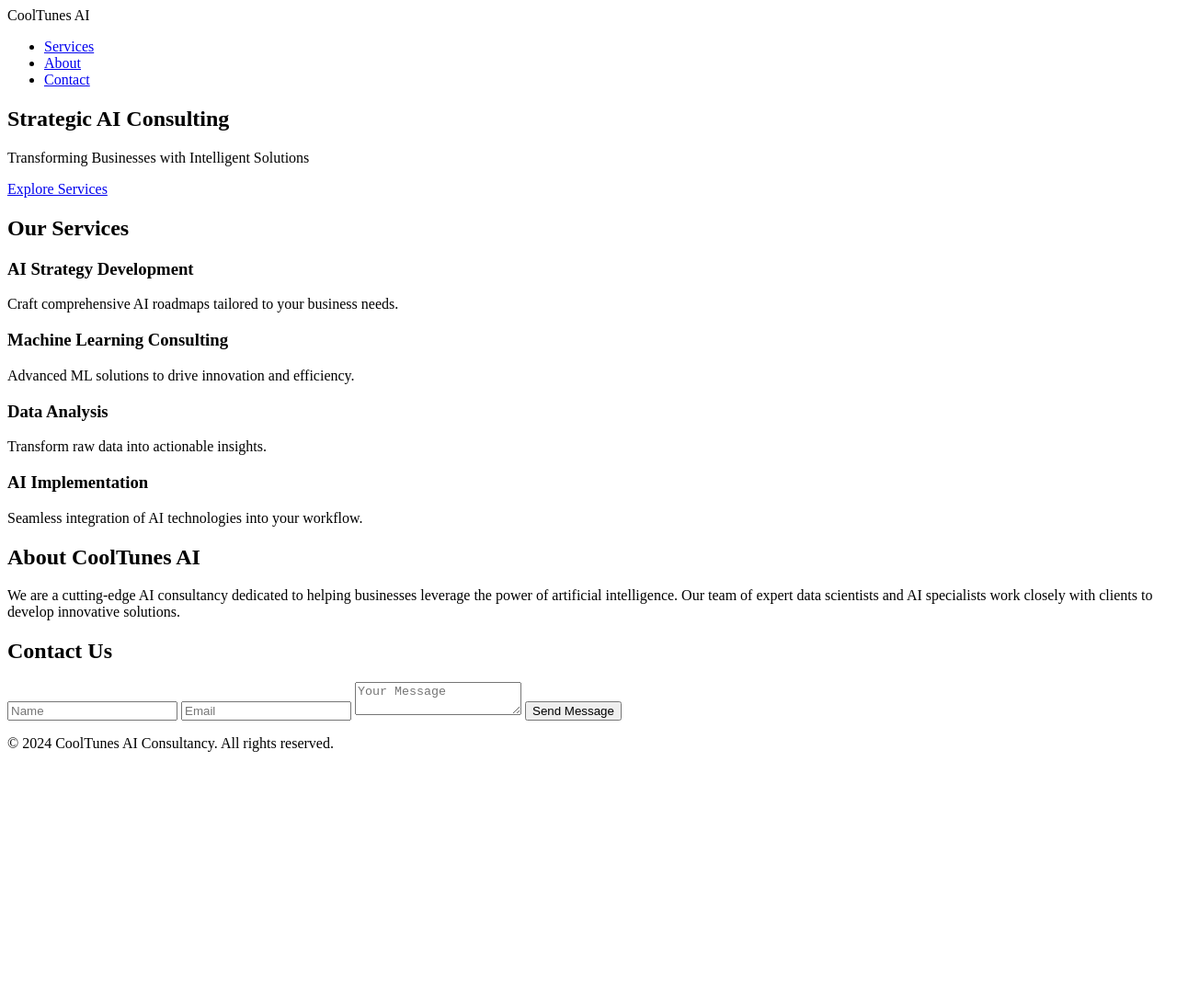
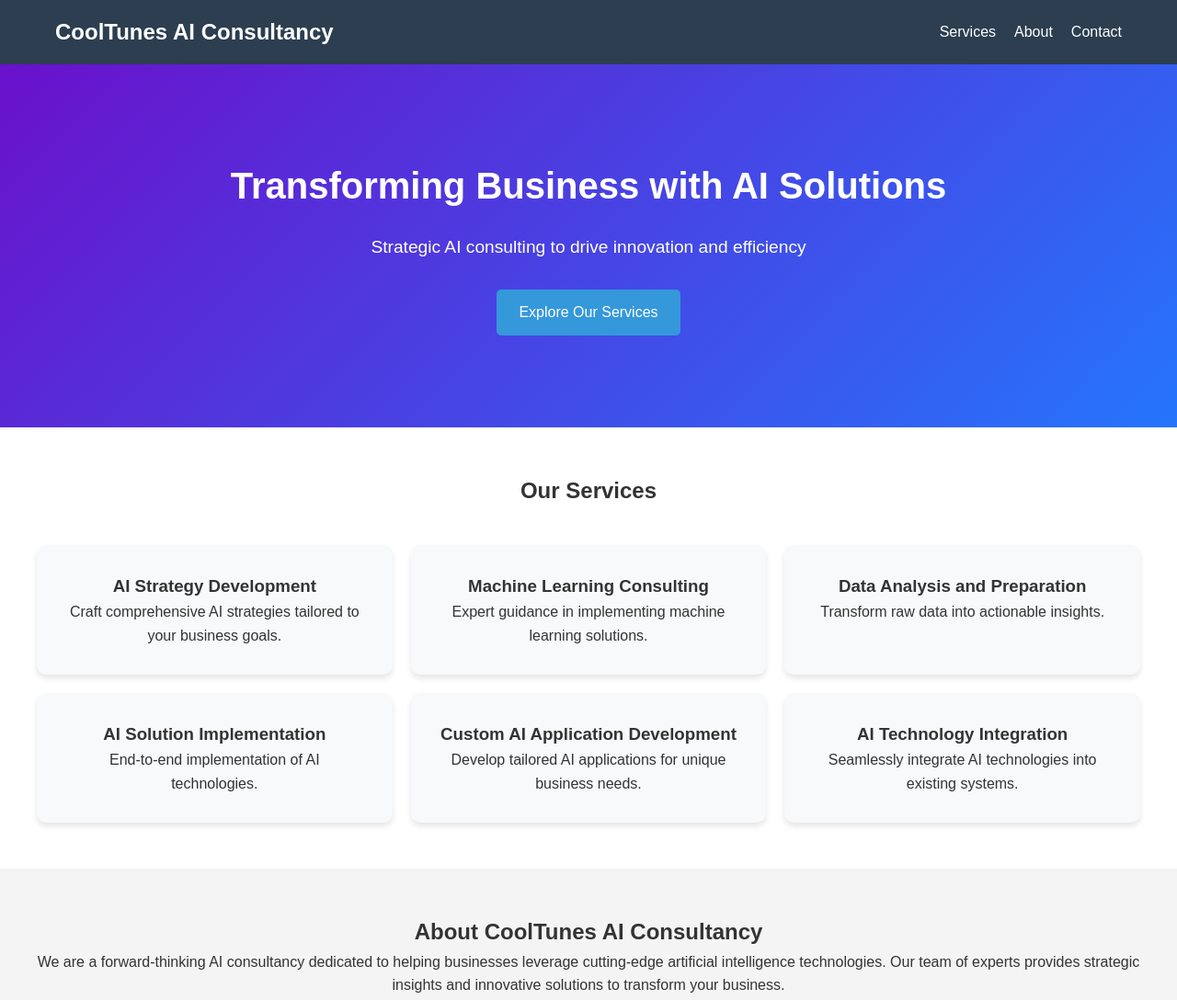
Before and after one commit to cooltunes/cooltunes-ai-agency, a plain HTML site: page index.html in a window 1280 px wide. Shown: the top 1088 px of the page at 92% size. Before the commit the page ends 834 px from the top, so only its background shows below. Drawn offline with Linux system fonts and the light colour scheme.

Commit message:
Initial commit with website files

```diff
--- a/index.html
+++ b/index.html
@@ -1,64 +1,72 @@
 <!DOCTYPE html>
-<html lang='en'>
+<html lang="en">
 <head>
-    <meta charset='UTF-8'>
-    <meta name='viewport' content='width=device-width, initial-scale=1.0'>
+    <meta charset="UTF-8">
+    <meta name="viewport" content="width=device-width, initial-scale=1.0">
     <title>CoolTunes AI Consultancy</title>
-    <link rel='stylesheet' href='styles.css'>
+    <link rel="stylesheet" href="styles.css">
 </head>
 <body>
     <header>
         <nav>
-            <div class='logo'>CoolTunes AI</div>
+            <div class="logo">CoolTunes AI Consultancy</div>
             <ul>
-                <li><a href='#services'>Services</a></li>
-                <li><a href='#about'>About</a></li>
-                <li><a href='#contact'>Contact</a></li>
+                <li><a href="#services">Services</a></li>
+                <li><a href="#about">About</a></li>
+                <li><a href="#contact">Contact</a></li>
             </ul>
         </nav>
     </header>
 
     <main>
-        <section id='hero'>
-            <h1>Strategic AI Consulting</h1>
-            <p>Transforming Businesses with Intelligent Solutions</p>
-            <a href='#services' class='cta-button'>Explore Services</a>
+        <section id="hero">
+            <h1>Transforming Business with AI Solutions</h1>
+            <p>Strategic AI consulting to drive innovation and efficiency</p>
+            <a href="#services" class="cta-button">Explore Our Services</a>
         </section>
 
-        <section id='services'>
+        <section id="services">
             <h2>Our Services</h2>
-            <div class='services-grid'>
-                <div class='service-card'>
+            <div class="service-grid">
+                <div class="service-card">
                     <h3>AI Strategy Development</h3>
-                    <p>Craft comprehensive AI roadmaps tailored to your business needs.</p>
+                    <p>Craft comprehensive AI strategies tailored to your business goals.</p>
                 </div>
-                <div class='service-card'>
+                <div class="service-card">
                     <h3>Machine Learning Consulting</h3>
-                    <p>Advanced ML solutions to drive innovation and efficiency.</p>
+                    <p>Expert guidance in implementing machine learning solutions.</p>
                 </div>
-                <div class='service-card'>
-                    <h3>Data Analysis</h3>
+                <div class="service-card">
+                    <h3>Data Analysis and Preparation</h3>
                     <p>Transform raw data into actionable insights.</p>
                 </div>
-                <div class='service-card'>
-                    <h3>AI Implementation</h3>
-                    <p>Seamless integration of AI technologies into your workflow.</p>
+                <div class="service-card">
+                    <h3>AI Solution Implementation</h3>
+                    <p>End-to-end implementation of AI technologies.</p>
+                </div>
+                <div class="service-card">
+                    <h3>Custom AI Application Development</h3>
+                    <p>Develop tailored AI applications for unique business needs.</p>
+                </div>
+                <div class="service-card">
+                    <h3>AI Technology Integration</h3>
+                    <p>Seamlessly integrate AI technologies into existing systems.</p>
                 </div>
             </div>
         </section>
 
-        <section id='about'>
-            <h2>About CoolTunes AI</h2>
-            <p>We are a cutting-edge AI consultancy dedicated to helping businesses leverage the power of artificial intelligence. Our team of expert data scientists and AI specialists work closely with clients to develop innovative solutions.</p>
+        <section id="about">
+            <h2>About CoolTunes AI Consultancy</h2>
+            <p>We are a forward-thinking AI consultancy dedicated to helping businesses leverage cutting-edge artificial intelligence technologies. Our team of experts provides strategic insights and innovative solutions to transform your business.</p>
         </section>
 
-        <section id='contact'>
+        <section id="contact">
             <h2>Contact Us</h2>
             <form>
-                <input type='text' placeholder='Name' required>
-                <input type='email' placeholder='Email' required>
-                <textarea placeholder='Your Message' required></textarea>
-                <button type='submit'>Send Message</button>
+                <input type="text" placeholder="Name" required>
+                <input type="email" placeholder="Email" required>
+                <textarea placeholder="Your Message" required></textarea>
+                <button type="submit">Send Message</button>
             </form>
         </section>
     </main>
--- /dev/null
+++ b/styles.css
@@ -0,0 +1,200 @@
+/* Reset and base styles */
+* {
+    margin: 0;
+    padding: 0;
+    box-sizing: border-box;
+}
+
+body {
+    font-family: 'Arial', sans-serif;
+    line-height: 1.6;
+    color: #333;
+    background-color: #f4f4f4;
+}
+
+/* Navigation */
+header {
+    background-color: #2c3e50;
+    color: white;
+    padding: 1rem 0;
+    position: sticky;
+    top: 0;
+    z-index: 100;
+}
+
+nav {
+    display: flex;
+    justify-content: space-between;
+    align-items: center;
+    max-width: 1200px;
+    margin: 0 auto;
+    padding: 0 20px;
+}
+
+nav .logo {
+    font-size: 1.5rem;
+    font-weight: bold;
+}
+
+nav ul {
+    display: flex;
+    list-style: none;
+}
+
+nav ul li {
+    margin-left: 20px;
+}
+
+nav ul li a {
+    color: white;
+    text-decoration: none;
+    transition: color 0.3s ease;
+}
+
+nav ul li a:hover {
+    color: #3498db;
+}
+
+/* Hero Section */
+#hero {
+    background: linear-gradient(135deg, #6a11cb 0%, #2575fc 100%);
+    color: white;
+    text-align: center;
+    padding: 100px 20px;
+}
+
+#hero h1 {
+    font-size: 2.5rem;
+    margin-bottom: 20px;
+}
+
+#hero p {
+    font-size: 1.2rem;
+    margin-bottom: 30px;
+}
+
+.cta-button {
+    display: inline-block;
+    background-color: #3498db;
+    color: white;
+    padding: 12px 24px;
+    text-decoration: none;
+    border-radius: 5px;
+    transition: background-color 0.3s ease;
+}
+
+.cta-button:hover {
+    background-color: #2980b9;
+}
+
+/* Services Section */
+#services {
+    padding: 50px 20px;
+    background-color: white;
+}
+
+#services h2 {
+    text-align: center;
+    margin-bottom: 40px;
+}
+
+.service-grid {
+    display: grid;
+    grid-template-columns: repeat(3, 1fr);
+    gap: 20px;
+    max-width: 1200px;
+    margin: 0 auto;
+}
+
+.service-card {
+    background-color: #f8f9fa;
+    padding: 30px;
+    border-radius: 10px;
+    text-align: center;
+    box-shadow: 0 4px 6px rgba(0, 0, 0, 0.1);
+    transition: transform 0.3s ease;
+}
+
+.service-card:hover {
+    transform: translateY(-10px);
+}
+
+/* About Section */
+#about {
+    background-color: #f4f4f4;
+    padding: 50px 20px;
+    text-align: center;
+}
+
+/* Contact Section */
+#contact {
+    background-color: white;
+    padding: 50px 20px;
+}
+
+#contact h2 {
+    text-align: center;
+    margin-bottom: 30px;
+}
+
+#contact form {
+    max-width: 500px;
+    margin: 0 auto;
+    display: flex;
+    flex-direction: column;
+}
+
+#contact input, #contact textarea {
+    margin-bottom: 20px;
+    padding: 10px;
+    border: 1px solid #ddd;
+    border-radius: 5px;
+}
+
+#contact textarea {
+    height: 150px;
+}
+
+#contact button {
+    background-color: #3498db;
+    color: white;
+    border: none;
+    padding: 12px 24px;
+    border-radius: 5px;
+    cursor: pointer;
+    transition: background-color 0.3s ease;
+}
+
+#contact button:hover {
+    background-color: #2980b9;
+}
+
+/* Footer */
+footer {
+    background-color: #2c3e50;
+    color: white;
+    text-align: center;
+    padding: 20px;
+}
+
+/* Responsive Design */
+@media screen and (max-width: 768px) {
+    .service-grid {
+        grid-template-columns: 1fr 1fr;
+    }
+}
+
+@media screen and (max-width: 480px) {
+    .service-grid {
+        grid-template-columns: 1fr;
+    }
+
+    nav ul {
+        flex-direction: column;
+        align-items: center;
+    }
+
+    nav ul li {
+        margin: 10px 0;
+    }
+}
```
